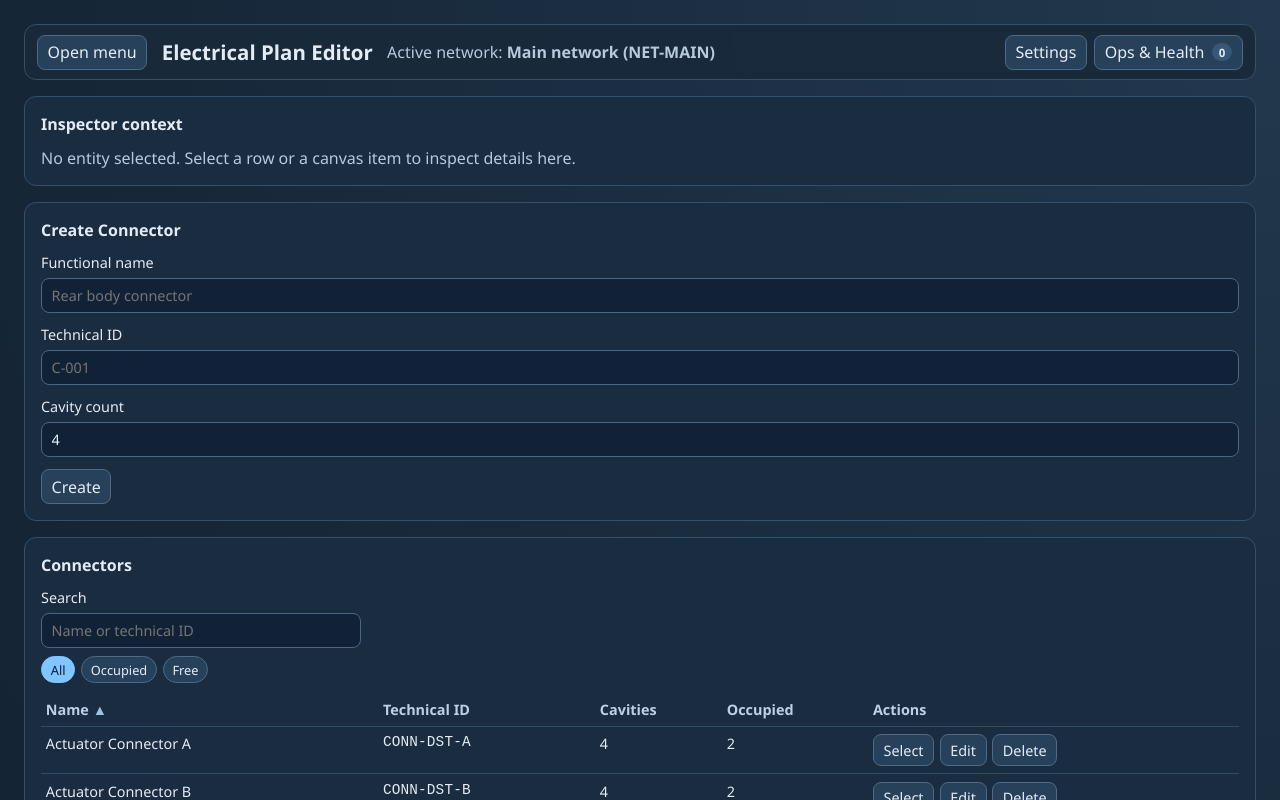
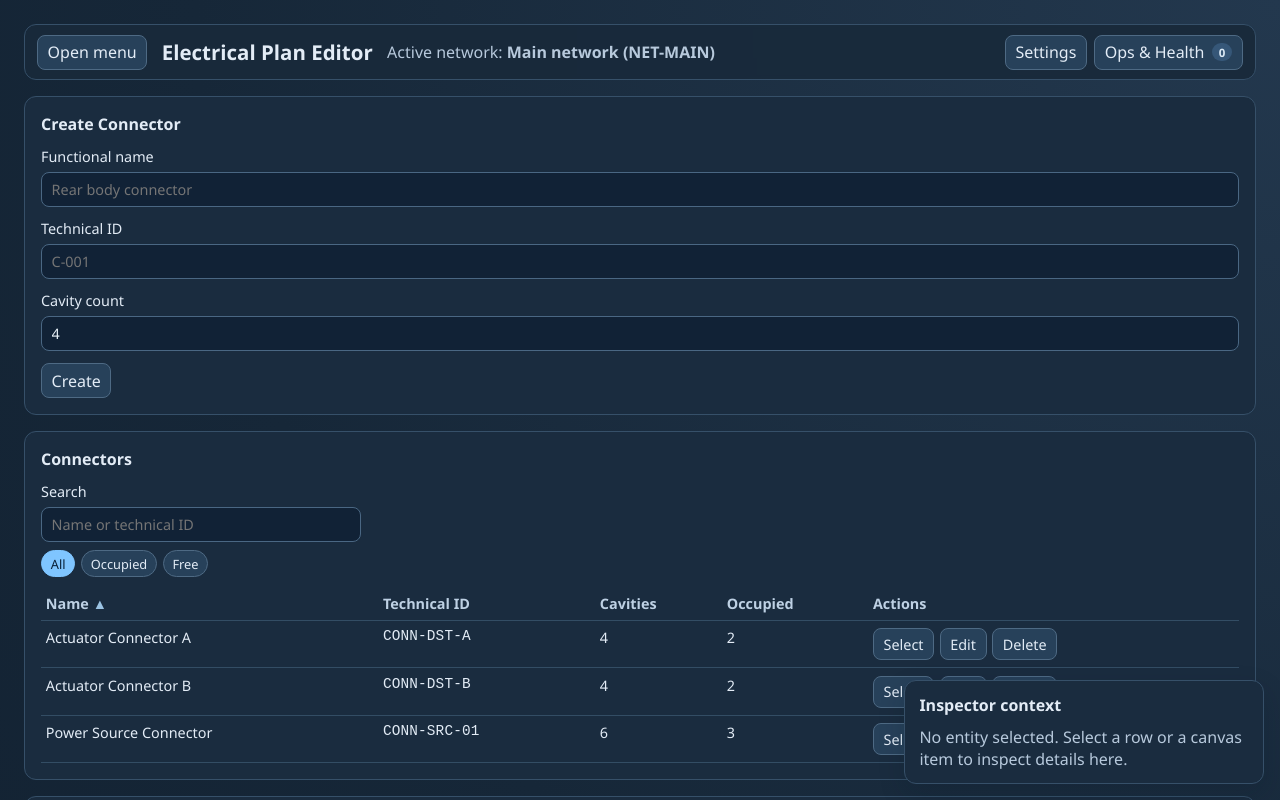
Before and after one commit to AlexAgo83/electrical-plan-editor, a React (Vite) app: page / in a window 1280 px wide. Shown: the top 800 px of the page. Built offline with nearby package versions, Linux system fonts and the light colour scheme.

Commit message:
feat(shell): deliver wave6 floating contextual inspector panel

```diff
--- a/src/app/AppController.tsx
+++ b/src/app/AppController.tsx
@@ -286,6 +286,11 @@ export function AppController({ store = appStore }: AppProps): ReactElement {
   const [preferencesHydrated, setPreferencesHydrated] = useState(false);
   const [isNavigationDrawerOpen, setIsNavigationDrawerOpen] = useState(false);
   const [isOperationsPanelOpen, setIsOperationsPanelOpen] = useState(false);
+  const [viewportWidth, setViewportWidth] = useState(() =>
+    typeof window === "undefined" ? 1440 : window.innerWidth
+  );
+  const [isDialogFocusActive, setIsDialogFocusActive] = useState(false);
+  const [isInspectorExpandedOnNarrowViewport, setIsInspectorExpandedOnNarrowViewport] = useState(false);
   const panStartRef = useRef<{
     clientX: number;
     clientY: number;
@@ -919,6 +924,39 @@ export function AppController({ store = appStore }: AppProps): ReactElement {
   }, [isOperationsPanelOpen]);
 
   useEffect(() => {
+    if (typeof window === "undefined") {
+      return;
+    }
+
+    const handleResize = (): void => {
+      setViewportWidth(window.innerWidth);
+    };
+
+    window.addEventListener("resize", handleResize);
+    return () => {
+      window.removeEventListener("resize", handleResize);
+    };
+  }, []);
+
+  useEffect(() => {
+    const updateDialogFocusState = (): void => {
+      const activeElement = document.activeElement;
+      if (!(activeElement instanceof HTMLElement)) {
+        setIsDialogFocusActive(false);
+        return;
+      }
+
+      setIsDialogFocusActive(activeElement.closest('[role="dialog"], [aria-modal="true"]') !== null);
+    };
+
+    updateDialogFocusState();
+    document.addEventListener("focusin", updateDialogFocusState);
+    return () => {
+      document.removeEventListener("focusin", updateDialogFocusState);
+    };
+  }, []);
+
+  useEffect(() => {
     undoActionRef.current = handleUndo;
     redoActionRef.current = handleRedo;
     fitNetworkToContentRef.current = fitNetworkToContent;
@@ -1254,8 +1292,30 @@ export function AppController({ store = appStore }: AppProps): ReactElement {
     selectedSplice === null
       ? 0
       : selectSplicePortStatuses(state, selectedSplice.id).filter((slot) => slot.isOccupied).length;
+  const isInspectorVisibilityScreen = isModelingScreen || isAnalysisScreen || isValidationScreen;
+  const hasInspectableSelection = selected !== null && selectedSubScreen !== null;
+  const isInspectorNarrowViewport = viewportWidth < 960;
+  const isModalDialogFocusActive = isDialogFocusActive || isNavigationDrawerOpen || isOperationsPanelOpen;
+  const isInspectorHidden = !isInspectorVisibilityScreen || !hasActiveNetwork || isModalDialogFocusActive;
+  const isInspectorAutoCollapsed = !hasInspectableSelection || isInspectorNarrowViewport;
+  const canExpandInspectorFromCollapsed = hasInspectableSelection && isInspectorNarrowViewport;
+  const isInspectorOpen =
+    !isInspectorHidden &&
+    (!isInspectorAutoCollapsed || (canExpandInspectorFromCollapsed && isInspectorExpandedOnNarrowViewport));
+
+  useEffect(() => {
+    if (isInspectorHidden || !canExpandInspectorFromCollapsed) {
+      setIsInspectorExpandedOnNarrowViewport(false);
+    }
+  }, [canExpandInspectorFromCollapsed, isInspectorHidden]);
+
   const inspectorContextPanel = (
     <InspectorContextPanel
+      mode={isInspectorOpen ? "open" : "collapsed"}
+      canExpandFromCollapsed={canExpandInspectorFromCollapsed}
+      canCollapseToCollapsed={canExpandInspectorFromCollapsed}
+      onExpandFromCollapsed={() => setIsInspectorExpandedOnNarrowViewport(true)}
+      onCollapseToCollapsed={() => setIsInspectorExpandedOnNarrowViewport(false)}
       selected={selected}
       selectedSubScreen={selectedSubScreen}
       selectedConnector={selectedConnector}
@@ -1463,10 +1523,9 @@ export function AppController({ store = appStore }: AppProps): ReactElement {
             </section>
           ) : !isNetworkScopeScreen ? (
             <>
-      <ModelingScreen isActive={isModelingScreen}>
+          <ModelingScreen isActive={isModelingScreen}>
         <section className="workspace-stage">
           <ModelingFormsColumn
-            inspectorContextPanel={inspectorContextPanel}
             isConnectorSubScreen={isConnectorSubScreen}
             connectorFormMode={connectorFormMode}
             handleConnectorSubmit={handleConnectorSubmit}
@@ -1651,7 +1710,6 @@ export function AppController({ store = appStore }: AppProps): ReactElement {
           isConnectorSubScreen={isConnectorSubScreen}
           isSpliceSubScreen={isSpliceSubScreen}
           isWireSubScreen={isWireSubScreen}
-          inspectorContextPanel={inspectorContextPanel}
           networkSummaryPanel={networkSummaryPanel}
           selectedConnector={selectedConnector}
           cavityIndexInput={cavityIndexInput}
@@ -1735,6 +1793,14 @@ export function AppController({ store = appStore }: AppProps): ReactElement {
           ) : null}
         </section>
       </section>
+      {!isInspectorHidden ? (
+        <aside
+          className={isInspectorOpen ? "workspace-inspector-panel is-open" : "workspace-inspector-panel is-collapsed"}
+          aria-label="Inspector context panel"
+        >
+          {inspectorContextPanel}
+        </aside>
+      ) : null}
     </main>
   );
 }
--- a/src/app/components/InspectorContextPanel.tsx
+++ b/src/app/components/InspectorContextPanel.tsx
@@ -3,6 +3,11 @@ import type { Connector, NetworkNode, Segment, Splice, Wire } from "../../core/e
 import type { SelectionState } from "../../store/types";
 
 interface InspectorContextPanelProps {
+  mode: "open" | "collapsed";
+  canExpandFromCollapsed: boolean;
+  canCollapseToCollapsed: boolean;
+  onExpandFromCollapsed: () => void;
+  onCollapseToCollapsed: () => void;
   selected: SelectionState | null;
   selectedSubScreen: "connector" | "splice" | "node" | "segment" | "wire" | null;
   selectedConnector: Connector | null;
@@ -20,6 +25,11 @@ interface InspectorContextPanelProps {
 }
 
 export function InspectorContextPanel({
+  mode,
+  canExpandFromCollapsed,
+  canCollapseToCollapsed,
+  onExpandFromCollapsed,
+  onCollapseToCollapsed,
   selected,
   selectedSubScreen,
   selectedConnector,
@@ -35,10 +45,35 @@ export function InspectorContextPanel({
   onFocusCanvas,
   onClearSelection
 }: InspectorContextPanelProps): ReactElement {
+  const isCollapsed = mode === "collapsed";
+
   return (
-    <article className="panel">
-      <h2>Inspector context</h2>
-      {selected === null ? (
+    <article className={isCollapsed ? "panel inspector-context-panel is-collapsed" : "panel inspector-context-panel"}>
+      <div className="inspector-context-header">
+        <h2>Inspector context</h2>
+        {isCollapsed && canExpandFromCollapsed ? (
+          <button type="button" className="inspector-context-toggle" onClick={onExpandFromCollapsed}>
+            Expand
+          </button>
+        ) : null}
+        {!isCollapsed && canCollapseToCollapsed ? (
+          <button type="button" className="inspector-context-toggle" onClick={onCollapseToCollapsed}>
+            Collapse
+          </button>
+        ) : null}
+      </div>
+      {isCollapsed ? (
+        selected === null ? (
+          <p className="empty-copy">No entity selected. Select a row or a canvas item to inspect details here.</p>
+        ) : (
+          <>
+            <p className="meta-line">
+              Focused entity: <strong>{selected.kind}</strong> <span className="technical-id">{selected.id}</span>
+            </p>
+            <p className="inspector-collapsed-copy">Inspector is collapsed to preserve workspace focus.</p>
+          </>
+        )
+      ) : selected === null ? (
         <p className="empty-copy">No entity selected. Select a row or a canvas item to inspect details here.</p>
       ) : (
         <>
--- a/src/app/components/workspace/AnalysisWorkspaceContent.tsx
+++ b/src/app/components/workspace/AnalysisWorkspaceContent.tsx
@@ -20,7 +20,6 @@ interface AnalysisWorkspaceContentProps {
   isConnectorSubScreen: boolean;
   isSpliceSubScreen: boolean;
   isWireSubScreen: boolean;
-  inspectorContextPanel: ReactElement;
   networkSummaryPanel: ReactElement;
   selectedConnector: Connector | null;
   cavityIndexInput: string;
@@ -58,7 +57,6 @@ export function AnalysisWorkspaceContent({
   isConnectorSubScreen,
   isSpliceSubScreen,
   isWireSubScreen,
-  inspectorContextPanel,
   networkSummaryPanel,
   selectedConnector,
   cavityIndexInput,
@@ -93,7 +91,6 @@ export function AnalysisWorkspaceContent({
 }: AnalysisWorkspaceContentProps): ReactElement {
   return (
     <section className="panel-grid">
-      {inspectorContextPanel}
       <section className="panel" hidden={!isConnectorSubScreen}>
         <h2>Connector cavities</h2>
         {selectedConnector === null ? (
--- a/src/app/components/workspace/ModelingFormsColumn.tsx
+++ b/src/app/components/workspace/ModelingFormsColumn.tsx
@@ -2,7 +2,6 @@ import type { FormEvent, ReactElement } from "react";
 import type { Connector, NetworkNode, Splice, WireEndpoint } from "../../../core/entities";
 
 interface ModelingFormsColumnProps {
-  inspectorContextPanel: ReactElement;
   isConnectorSubScreen: boolean;
   connectorFormMode: "create" | "edit";
   handleConnectorSubmit: (event: FormEvent<HTMLFormElement>) => void;
@@ -95,7 +94,6 @@ interface ModelingFormsColumnProps {
 }
 
 export function ModelingFormsColumn({
-  inspectorContextPanel,
   isConnectorSubScreen,
   connectorFormMode,
   handleConnectorSubmit,
@@ -188,7 +186,6 @@ export function ModelingFormsColumn({
 }: ModelingFormsColumnProps): ReactElement {
   return (
     <section className="panel-grid workspace-column workspace-column-right">
-      {inspectorContextPanel}
       <article className="panel" hidden={!isConnectorSubScreen}>
         <h2>{connectorFormMode === "create" ? "Create Connector" : "Edit Connector"}</h2>
         <form className="stack-form" onSubmit={handleConnectorSubmit}>
--- a/src/app/styles/base.css
+++ b/src/app/styles/base.css
@@ -242,6 +242,7 @@ button {
 .app-shell.theme-dark .shortcut-hints,
 .app-shell.theme-dark .empty-copy,
 .app-shell.theme-dark .inline-help,
+.app-shell.theme-dark .inspector-collapsed-copy,
 .app-shell.theme-dark .canvas-toolbar > span,
 .app-shell.theme-dark .summary-grid h3,
 .app-shell.theme-dark .summary-title,
@@ -276,6 +277,7 @@ button {
 .app-shell.theme-dark .row-actions button,
 .app-shell.theme-dark .row-form button,
 .app-shell.theme-dark .error-banner button,
+.app-shell.theme-dark .inspector-context-toggle,
 .app-shell.theme-dark .header-nav-toggle,
 .app-shell.theme-dark .header-settings-toggle,
 .app-shell.theme-dark .header-ops-toggle {
--- a/src/app/styles/workspace.css
+++ b/src/app/styles/workspace.css
@@ -160,6 +160,59 @@
   gap: 0.5rem;
 }
 
+.workspace-inspector-panel {
+  position: fixed;
+  right: 1rem;
+  bottom: 1rem;
+  width: min(420px, calc(100vw - 2rem));
+  z-index: 46;
+  pointer-events: none;
+}
+
+.workspace-inspector-panel.is-collapsed {
+  width: min(360px, calc(100vw - 2rem));
+}
+
+.workspace-inspector-panel .inspector-context-panel {
+  pointer-events: auto;
+  box-shadow: 0 10px 26px rgba(9, 26, 40, 0.2);
+}
+
+.workspace-inspector-panel.is-collapsed .inspector-context-panel {
+  padding: 0.8rem 0.9rem;
+}
+
+.inspector-context-header {
+  display: flex;
+  align-items: center;
+  justify-content: space-between;
+  gap: 0.45rem;
+  margin-bottom: 0.65rem;
+}
+
+.inspector-context-header h2 {
+  margin: 0;
+}
+
+.inspector-context-toggle {
+  border: 1px solid #7a99b3;
+  background: #e8f1f8;
+  color: #153048;
+  border-radius: 0.5rem;
+  padding: 0.25rem 0.5rem;
+  font-size: 0.78rem;
+}
+
+.inspector-context-panel.is-collapsed .meta-line {
+  margin-bottom: 0.45rem;
+}
+
+.inspector-collapsed-copy {
+  margin: 0;
+  color: #4a6277;
+  font-size: 0.82rem;
+}
+
 .workspace-content {
   min-width: 0;
   display: grid;
@@ -276,3 +329,11 @@
   margin: 0 0 0.75rem;
   color: #365166;
 }
+
+@media (max-width: 980px) {
+  .workspace-inspector-panel {
+    right: 0.75rem;
+    bottom: 0.75rem;
+    width: calc(100vw - 1.5rem);
+  }
+}
```
Also changed, not shown: logics/backlog/item_063_inspector_context_floating_bottom_right_panel.md (+5 -2 lines), logics/tasks/task_009_network_scope_workspace_shell_and_global_defaults_orchestration_and_delivery_control.md (+9 -4 lines), 2 other files (tests, documents, lock files or other folders).
